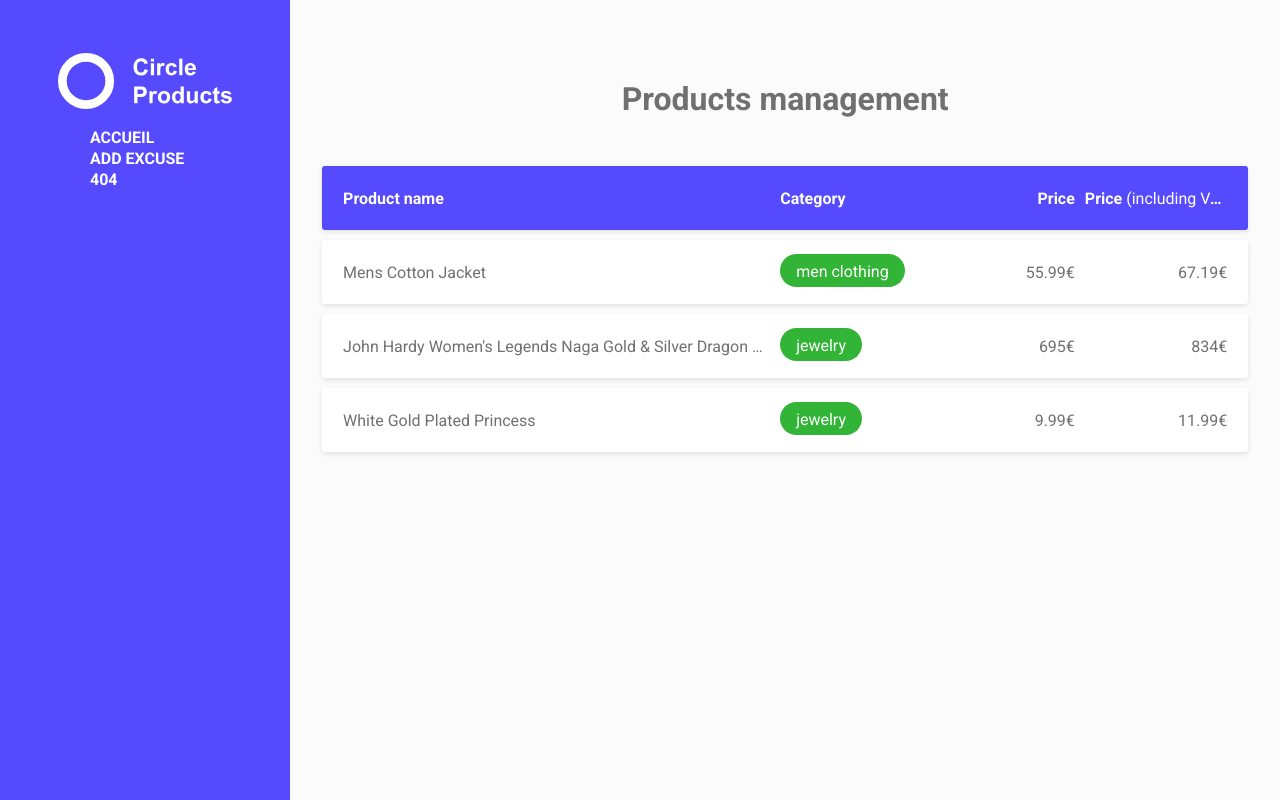
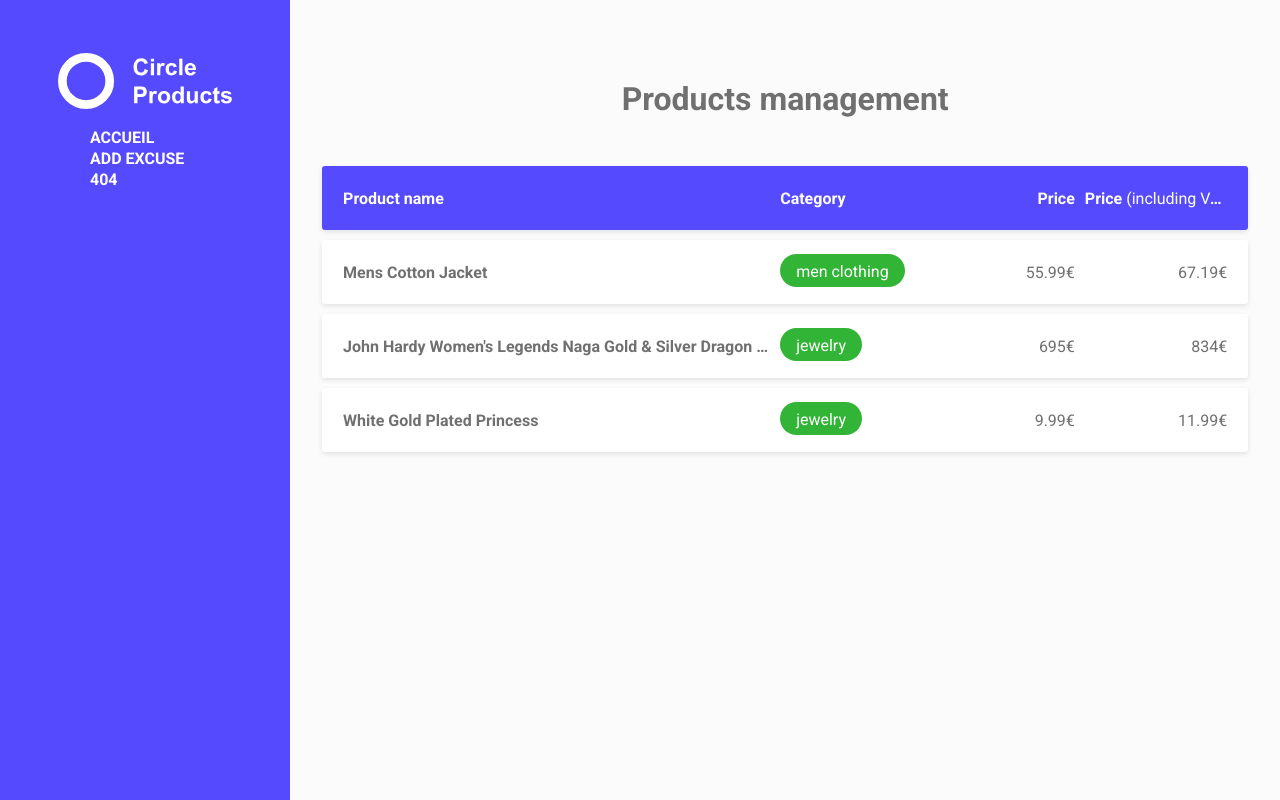
Before and after one commit to lgmoraes/circle-manager, a React (Vite) app: page / in a window 1280 px wide. Built offline with nearby package versions, Linux system fonts and the light colour scheme.

Commit message:
:star: feat(Table): Add fontWeight prop

```diff
--- a/src/components/Table/index.jsx
+++ b/src/components/Table/index.jsx
@@ -23,6 +23,7 @@ export function Table({ children, data }) {
                 key={indexCell}
                 size={col.props.size}
                 align={col.props.align}
+                fontWeight={col.props.fontWeight}
               >
                 {col.props.render
                   ? col.props.render(rowData, indexCell)
@@ -45,6 +46,7 @@ export function Table({ children, data }) {
  * @param {React.ReactNode} props.children - Header label.
  * @param {string} [props.size='1'] - The relative size of the column compared to other columns.
  * @param {('left'|'center'|'right')} [props.align='left'] - The alignment of the column content.
+ * @param {string} [props.fontWeight='normal'] - The font weight of the column.
  * @param {function} [props.render=null] - Optional custom rendering function for the column content.
  * @returns {JSX.Element} The JSX element representing the column header.
  *
@@ -58,25 +60,35 @@ export function Column({
   children,
   size = '1',
   align = 'left',
+  fontWeight = 'normal',
   render = null,
 }) {
   return (
     <div
       className="table__th"
       role="columnheader"
-      style={{ flexBasis: 0, flexGrow: size, textAlign: align }}
+      style={{
+        flexBasis: 0,
+        flexGrow: size,
+        textAlign: align,
+      }}
     >
       {children}
     </div>
   )
 }
 
-function Cell({ children, size = '1', align = 'left' }) {
+function Cell({ children, size = '1', align = 'left', fontWeight = 'normal' }) {
   return (
     <div
       className="table__cell"
       role="cell"
-      style={{ flexBasis: 0, flexGrow: size, textAlign: align }}
+      style={{
+        flexBasis: 0,
+        flexGrow: size,
+        textAlign: align,
+        fontWeight: fontWeight,
+      }}
     >
       {children}
     </div>
--- a/src/pages/Home/index.jsx
+++ b/src/pages/Home/index.jsx
@@ -24,7 +24,9 @@ function Home() {
       <h1>Products management</h1>
 
       <Table data={data}>
-        <Column size="3">Product name</Column>
+        <Column size="3" fontWeight="bold">
+          Product name
+        </Column>
         <Column
           render={(rowData, index) => (
             <Badge color="green">{rowData[index]}</Badge>
```
